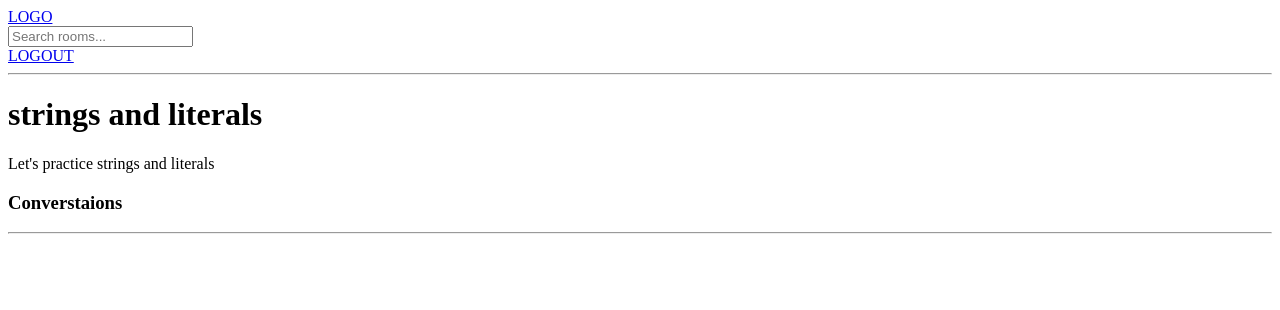
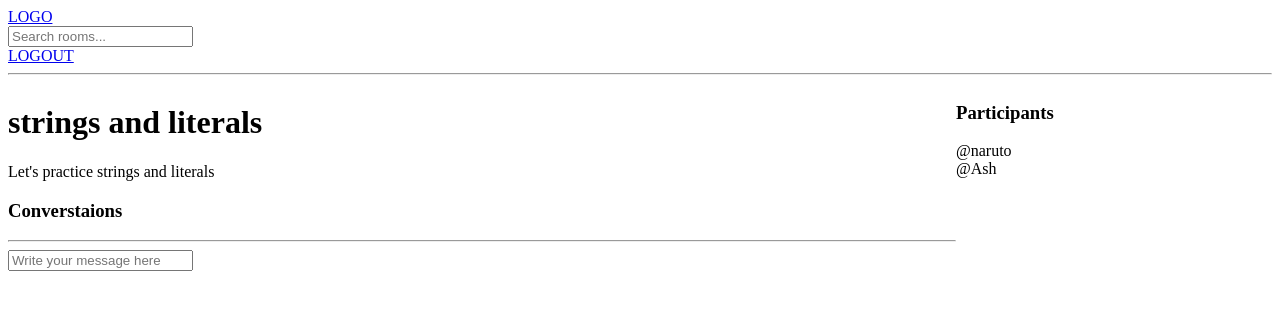
Before and after one commit to Ash-0803/DJANGO, a Django app: page /room/3 in a window 1280 px wide. Shown: the top 310 px of the page. Run offline with Django 4.2, Linux system fonts and the light colour scheme; a user stored in the database is signed in; data comes from the database, SQL or seed files in the repository; both versions use the stored data as it was after the commit.

Commit message:
one can delete a message, and anyone who messages, becomes a participants

```diff
--- a/studybug/base/models.py
+++ b/studybug/base/models.py
@@ -17,7 +17,7 @@ class Room(models.Model):
     name = models.CharField(max_length=200)
     description = models.TextField(null=True, blank=True)
 
-    # participants =
+    participants = models.ManyToManyField(User, related_name="participants", blank=True)  # since we already connected User to the host previously, we need to let django know, this one is different, hence we use, realted_name = "participants"
 
     updated = models.DateTimeField(
         auto_now=True
@@ -27,6 +27,7 @@ class Room(models.Model):
     )  # auto_now_add only alters it the fist time it is updated - that is when it is created
 
     class Meta:
+        # this will arrange the rooms in descending order.
         ordering = ["-updated", "-created"]
 
     def __str__(self):
--- a/studybug/base/templates/base/room.html
+++ b/studybug/base/templates/base/room.html
@@ -1,11 +1,47 @@
 {% extends 'main.html' %} {% block content %}
 
-<h1>{{room.name}}</h1>
+<style>
+  .room-container {
+    display: grid;
+    grid-template-columns: 3fr 1fr;
+  }
+</style>
+<div class="room-container">
+  <div>
+    <h1>{{room.name}}</h1>
+    <p>{{room.description}}</p>
 
-<p>{{room.description}}</p>
-<div class="comment-wrapper">
-  <h3>Converstaions</h3>
-  <hr />
+    <div class="comment-wrapper">
+      <h3>Converstaions</h3>
+      <hr />
+
+      {% for message in room_messages %}
+      <div>
+        {% if request.user == message.user%}
+        <a href="{% url 'delete-message' message.id%}">Delete</a>
+        {% endif %}
+        <small>@{{message.user}} {{message.created|timesince }} ago</small>
+        <p>{{message.body}}</p>
+        <hr />
+      </div>
+      {% endfor %}
+    </div>
+
+    {% if request.user.is_authenticated %}
+    <div class="comment-form">
+      <form action="" method="POST">
+        {% csrf_token %}
+        <input type="text" name="body" placeholder="Write your message here" />
+      </form>
+    </div>
+    {% endif %}
+  </div>
+  <div>
+    <h3>Participants</h3>
+
+    {% for user in participants %}
+    <div>@{{ user.username }}</div>
+    {% endfor %}
+  </div>
 </div>
-
 {% endblock %}
--- a/studybug/base/urls.py
+++ b/studybug/base/urls.py
@@ -13,4 +13,5 @@ urlpatterns = [
     path("create-room", views.createRoom, name="create-room"),
     path("update-room/<str:pk>", views.updateRoom, name="update-room"),
     path("delete-room/<str:pk>", views.deleteRoom, name="delete-room"),
+    path("delete-message/<str:pk>", views.deleteMessage, name="delete-message"),
 ]
--- a/studybug/base/views.py
+++ b/studybug/base/views.py
@@ -9,7 +9,7 @@ from django.http import HttpResponse
 from django.shortcuts import redirect, render
 
 from .forms import RoomForm
-from .models import Room, Topic
+from .models import Room, Topic, Message
 
 # Create your views here.
 
@@ -71,7 +71,20 @@ def home(request):
 def room(request, pk):
     room = Room.objects.get(id=pk)
 
-    context = {"room": room}
+    # Message class is a child of class Room in models, so we can access all the messages, directly by this :
+    room_messages = room.message_set.all().order_by('-created')
+    participants = room.participants.all()
+
+    if request.method == 'POST':
+        message = Message.objects.create(
+            user = request.user,
+            room = room,
+            body = request.POST.get('body') # it takes the value of "name =body" of the element in the form.
+        )
+        return redirect('room',pk=room.id)  # the page can still reload if we don't use this line, but since we used POST method, to make sure, nothing breaks up, we need to refresh the page.
+
+
+    context = {"room": room, 'room_messages': room_messages, "participants": participants}
     return render(request, "base/room.html", context)
 
 @login_required(login_url="/login")
@@ -87,6 +100,7 @@ def createRoom(request):
     context = {"form": form}
     return render(request, "base/room_form.html", context)
 
+@login_required(login_url="login")
 def updateRoom(request, pk):
     room = Room.objects.get(id=pk)
     form = RoomForm(instance=room)
@@ -101,11 +115,28 @@ def updateRoom(request, pk):
     return render(request, "base/room_form.html", context)
 
 
+@login_required(login_url="login")
 def deleteRoom(request, pk):
     room = Room.objects.get(id=pk)
+
+    if requset.user != room.host:
+        return HttpResponse("You can't delete anyone else's page. Do mind your own please")
 
     if request.method == "POST":
         room.delete()
         return redirect("home")
 
     return render(request, "base/delete.html", {"obj": room})
+
+@login_required(login_url="login")
+def deleteMessage(request, pk):
+    message = Message.objects.get(id=pk)
+
+    if request.user != message.user:
+        return HttpResponse("You are not allowed to delete anyone else's message")
+
+    if request.method == "POST":
+        message.delete()
+        return redirect("home")
+
+    return render(request, "base/delete.html", {"obj": message})
```
Also changed, not shown: studybug/base/migrations/0003_alter_room_options_room_participants.py (added), studybug/db.sqlite3.
